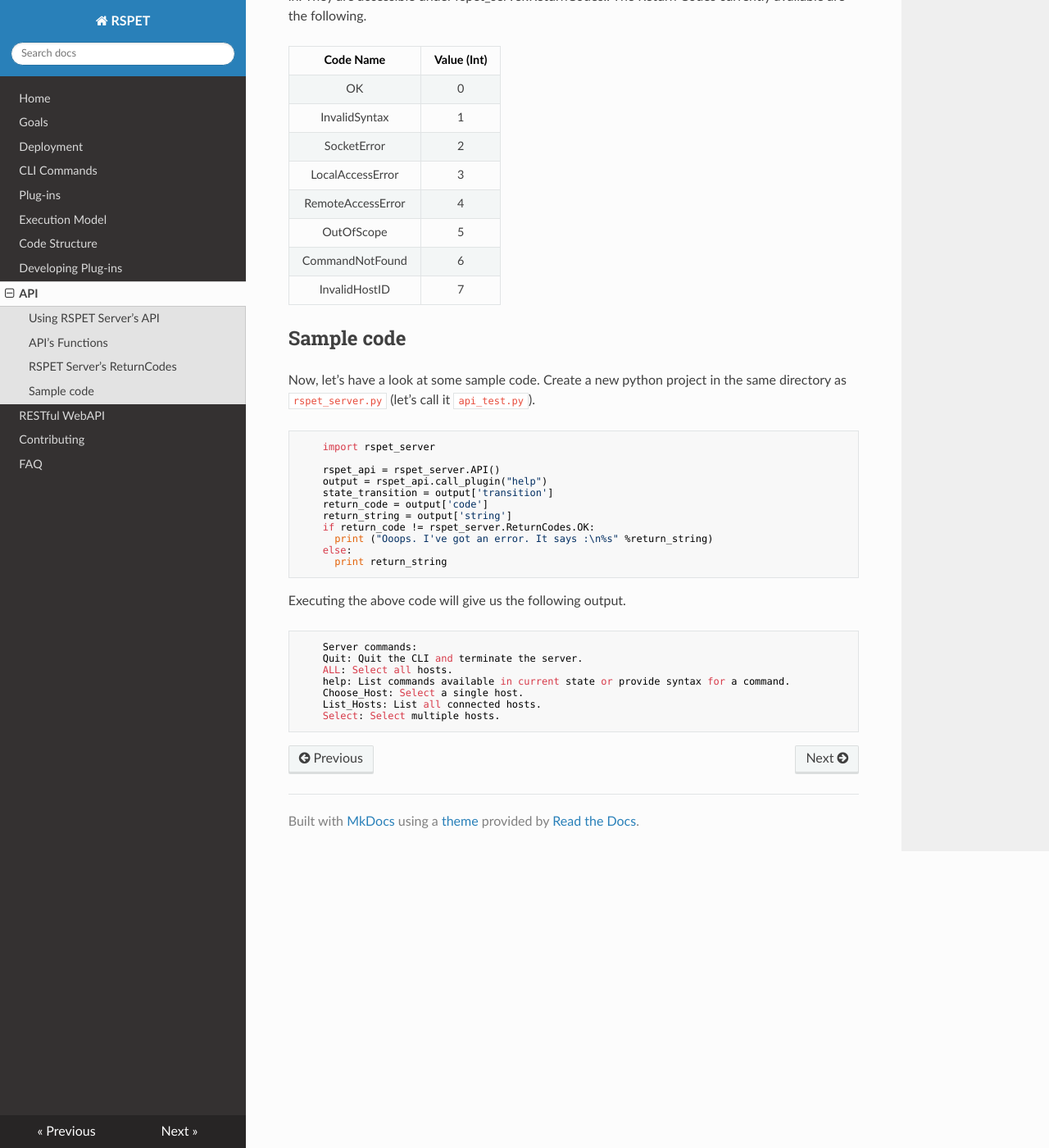
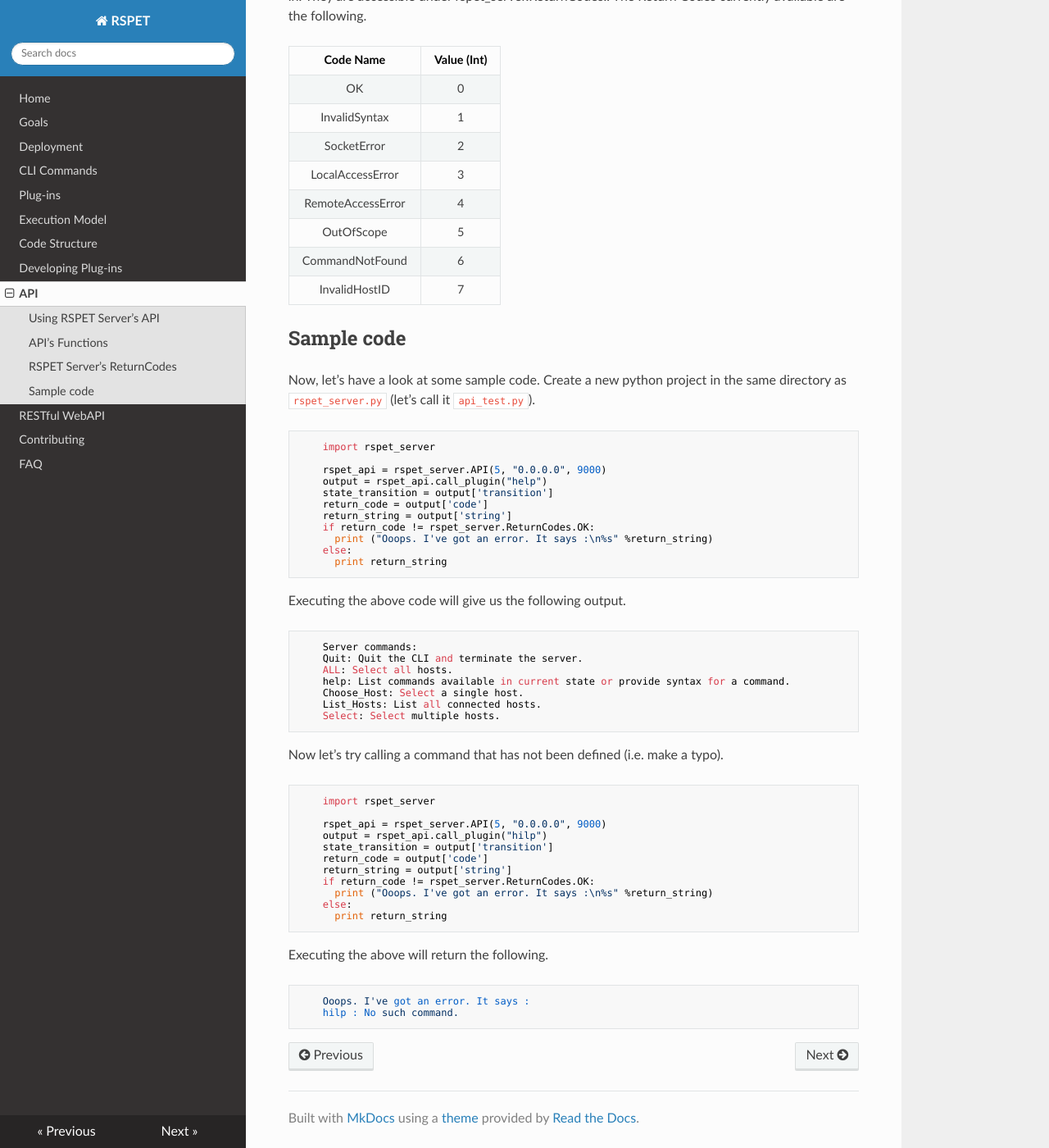
Before and after one commit to panagiks/md-docs, an MkDocs documentation site: the page built from docs/api.md, in a window 1280 px wide and 1400 px high, scrolled down 938 px. Shown: the whole window at 82% size. Built offline with MkDocs 1.6.1, drawn with Linux system fonts in a browser that asks for light colours; nearby versions of some CDN libraries; old or Windows-style settings are respelled for this version of MkDocs; some of the changed text lies outside the part shown.

Commit message:
Update documentation for RSPET v0.3.0

````diff
--- a/docs/api.md
+++ b/docs/api.md
@@ -18,9 +18,9 @@ a result equal to lunching RSPET's Server directly from a command line.
 
 | Function     | Description  | Arguments    | Returns      |
 |:------------:|:------------:|:------------:|:------------:|
-| __init__     | Called during instance creation | - | Raises socket.error if there is an error during binding|
+| __init__     | Called during instance creation | max_conns(int), ip(string), port(int) | Raises socket.error if there is an error during binding|
 | call_plugin  | Call a command defined in a plug-in | command(string), args(array) | Dictionary. Keys : `'transition'`, `'code'`, `'sting'` |
-| select       | Manage host selection | hosts(array) | Dictionary, contains transition, code and sting |
+| select       | Manage host selection | hosts(array) | Dictionary. Keys : `'transition'`, `'code'` and `'sting'` |
 | help         | Return all available Commands, their syntax and their documentation | - | Dictionary. Command is Key. Unfolds to Dictionary. Keys : `'help'`, `'syntax'`, `'states'` |
 | refresh      | Interfaces Server's clean function. Checks for lost hosts. | - | - |
 | get_server   | Return the API's instance of Serve. Used for lower level interaction. | - | Instance of Server class |
@@ -32,8 +32,8 @@ RSPET's Server module has a class containing the Return codes that command execu
 can result in. They are accessible under rspet_server.ReturnCodes.<CodeName>. The
 Return Codes currently available are the following.
 
-| Code Name     | Value (Int)   |
-|:-------------:|:-------------:|
+| Code Name         | Value (Int)   |
+|:-----------------:|:-------------:|
 | OK                | 0             |
 | InvalidSyntax     | 1             |
 | SocketError       | 2             |
@@ -51,7 +51,7 @@ directory as `rspet_server.py` (let's call it `api_test.py`).
 ```py
     import rspet_server
 
-    rspet_api = rspet_server.API()
+    rspet_api = rspet_server.API(5, "0.0.0.0", 9000)
     output = rspet_api.call_plugin("help")
     state_transition = output['transition']
     return_code = output['code']
@@ -73,3 +73,25 @@ Executing the above code will give us the following output.
     List_Hosts: List all connected hosts.
     Select: Select multiple hosts.
 ```
+Now let's try calling a command that has not been defined (i.e. make a typo).
+
+```py
+    import rspet_server
+
+    rspet_api = rspet_server.API(5, "0.0.0.0", 9000)
+    output = rspet_api.call_plugin("hilp")
+    state_transition = output['transition']
+    return_code = output['code']
+    return_string = output['string']
+    if return_code != rspet_server.ReturnCodes.OK:
+      print ("Ooops. I've got an error. It says :\n%s" %return_string)
+    else:
+      print return_string
+```
+
+Executing the above will return the following.
+
+```
+    Ooops. I've got an error. It says :
+    hilp : No such command.
+```
````
Also changed, not shown: docs/code_structure.md (+23 -17 lines), docs/deploy.md (+13 -4 lines), docs/goals.md (+8 -9 lines).
